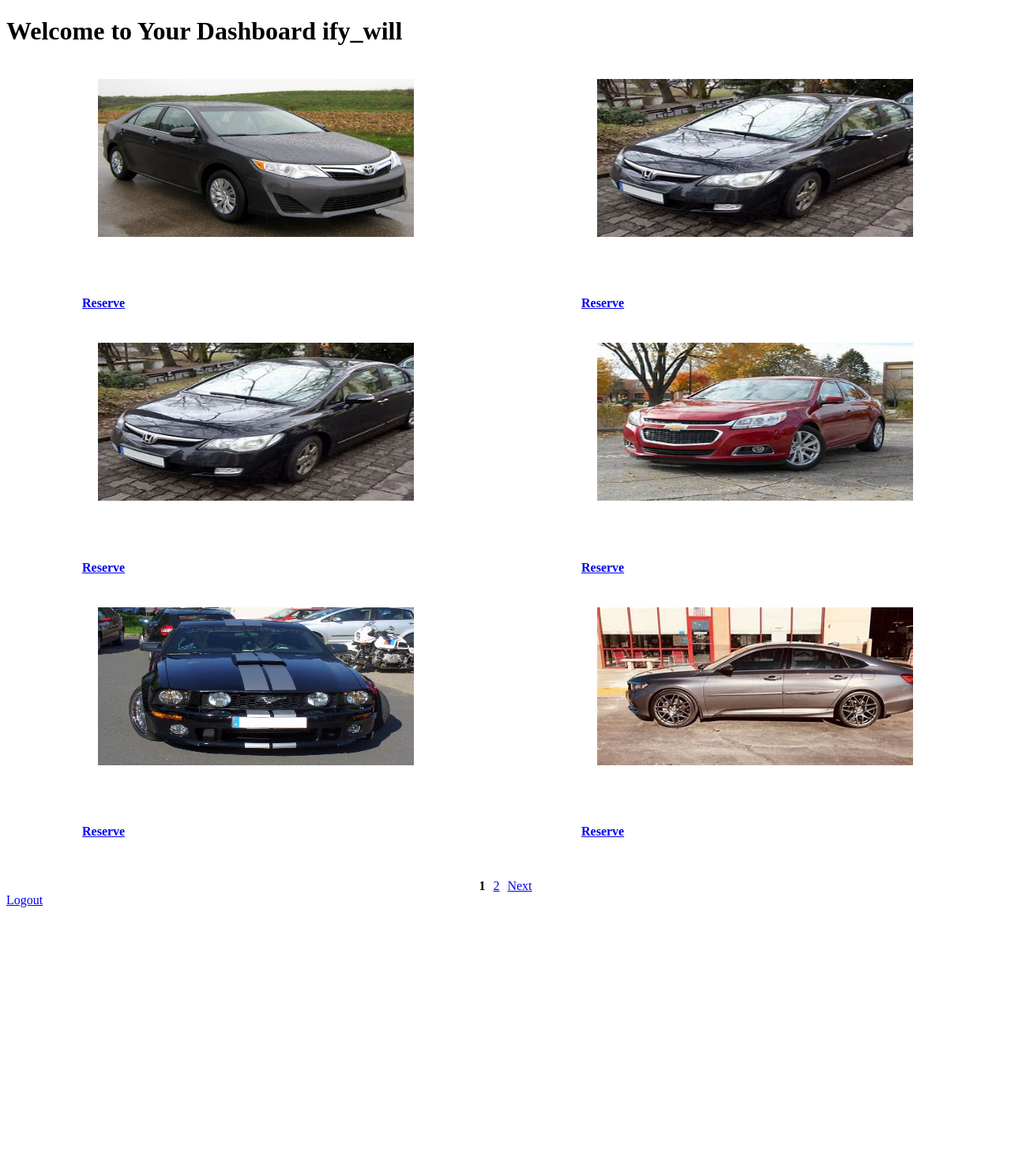
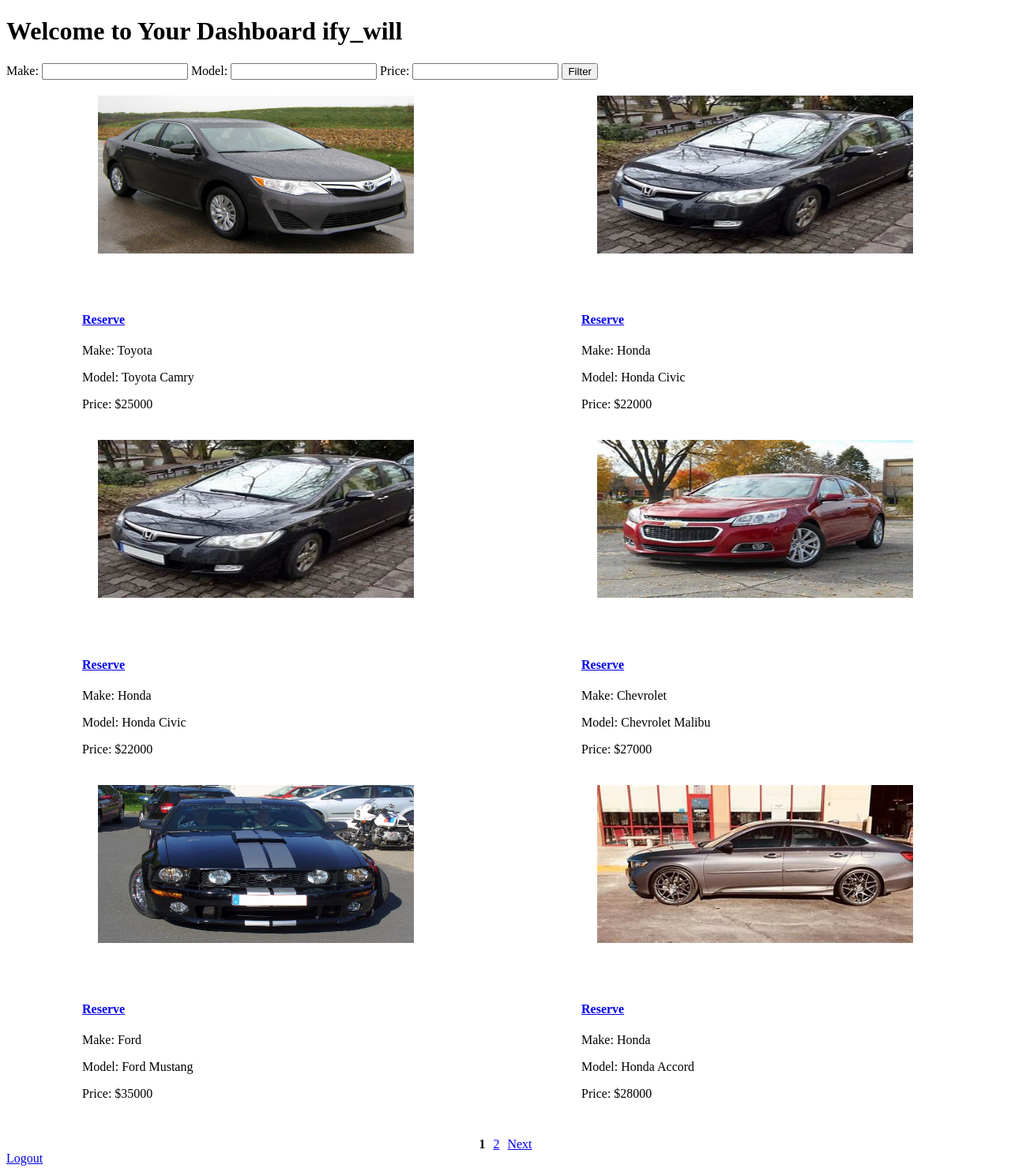
Before and after one commit to Nartben7788/cruisehub, a Flask app: page /user_dashboard in a window 1280 px wide. Shown: the whole page at 79% size. Before the commit the page ends 1149 px from the top, so only its background shows below. Run offline with Flask 3, Linux system fonts and the light colour scheme; a user stored in the database is signed in; data comes from the database, SQL or seed files in the repository.

Commit message:
implemented filters on the user_dashboard page

```diff
--- a/app.py
+++ b/app.py
@@ -180,8 +180,27 @@ def user_dashboard():
         if user:
             page = request.args.get('page', 1, type=int)
             per_page = 6
-            cars = Car.query.paginate(page=page, per_page=per_page, error_out=False)
-            return render_template('user_dashboard.html', cars=cars, user=user)
+
+              # Retrieve filtering criteria from the request
+            make = request.args.get('make')
+            model = request.args.get('model')
+            price = request.args.get('price')
+
+            # Query cars based on filtering criteria
+            filtered_cars_query = Car.query
+
+            if make:
+                filtered_cars_query = filtered_cars_query.filter(Car.make.ilike(f'%{make}%'))
+            if model:
+                filtered_cars_query = filtered_cars_query.filter(Car.model.ilike(f'%{model}%'))
+            if price:
+                filtered_cars_query = filtered_cars_query.filter(Car.price <= float(price))
+
+            # cars = Car.query.paginate(page=page, per_page=per_page, error_out=False)
+            # return render_template('user_dashboard.html', cars=cars, user=user)
+            # Paginate the filtered query
+            filtered_cars = filtered_cars_query.paginate(page=page, per_page=per_page, error_out=False)
+            return render_template('user_dashboard.html', filtered_cars=filtered_cars, user=user)
     return redirect(url_for('login'))
 
 @app.route('/car_profile/<int:car_id>')
--- a/templates/user_dashboard.html
+++ b/templates/user_dashboard.html
@@ -8,27 +8,42 @@
     <title>User Dashboard</title>
 </head>
 <body>
-    <h1>Welcome to Your Dashboard {{user.username}}</h1>
+    <h1>Welcome to Your Dashboard {{ user.username }}</h1>
+
+    <!-- Filter Form -->
+    <form action="{{ url_for('user_dashboard') }}" method="GET">
+        <label for="make">Make:</label>
+        <input type="text" name="make" id="make">
+        <label for="model">Model:</label>
+        <input type="text" name="model" id="model">
+        <label for="price">Price:</label>
+        <input type="number" name="price" id="price">
+        <button type="submit">Filter</button>
+    </form>
+
+    <!-- Car Gallery -->
     <div class="car-gallery">
-        {% for car in cars %}
+        {% for car in filtered_cars.items %}
             <div class="car">
-                <a href="{{ url_for('car_profile', car_id=car.id)}}", target="_blank">
+                <a href="{{ url_for('car_profile', car_id=car.id) }}" target="_blank">
                     <img src="{{ car.picture }}" alt="Car Picture">
                 </a>
-                <h4><a href="{{url_for('reservation', car_id=car.id)}}" >Reserve</a></h4>
+                <h4><a href="{{ url_for('reservation', car_id=car.id) }}">Reserve</a></h4>
+                <p>Make: {{ car.make }}</p>
+                <p>Model: {{ car.model }}</p>
+                <p>Price: ${{ car.price }}</p>
             </div>
         {% endfor %}
     </div>
 
-
     <!-- Pagination controls -->
     <div class="pagination">
-    {% if cars.has_prev %}
-        <a href="{{ url_for('user_dashboard', page=cars.prev_num) }}">Previous</a>
+        {% if filtered_cars.has_prev %}
+            <a href="{{ url_for('user_dashboard', page=filtered_cars.prev_num) }}">Previous</a>
         {% endif %}
-    {% for num in cars.iter_pages(left_edge=2, right_edge=1, left_current=1, right_current=2) %}
+        {% for num in filtered_cars.iter_pages(left_edge=2, right_edge=1, left_current=1, right_current=2) %}
             {% if num %}
-            {% if num != cars.page %}
+                {% if num != filtered_cars.page %}
                     <a href="{{ url_for('user_dashboard', page=num) }}">{{ num }}</a>
                 {% else %}
                     <strong>{{ num }}</strong>
@@ -37,11 +52,10 @@
                 <span>...</span>
             {% endif %}
         {% endfor %}
-    {% if cars.has_next %}
-        <a href="{{ url_for('user_dashboard', page=cars.next_num) }}">Next</a>
+        {% if filtered_cars.has_next %}
+            <a href="{{ url_for('user_dashboard', page=filtered_cars.next_num) }}">Next</a>
         {% endif %}
     </div>
-
 
     <a href="/logout">Logout</a>
 </body>
```
Lines whose indentation alone changed are shown as unchanged.
